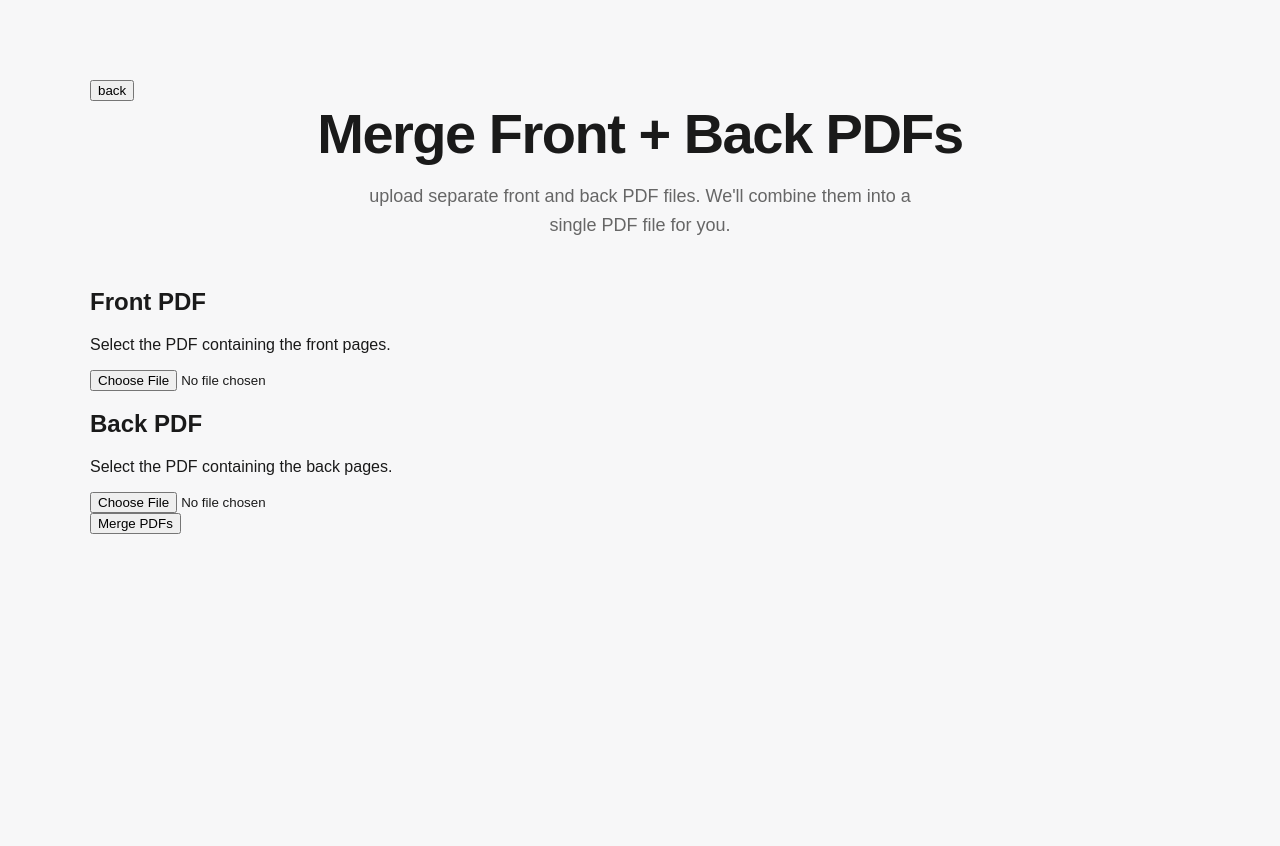
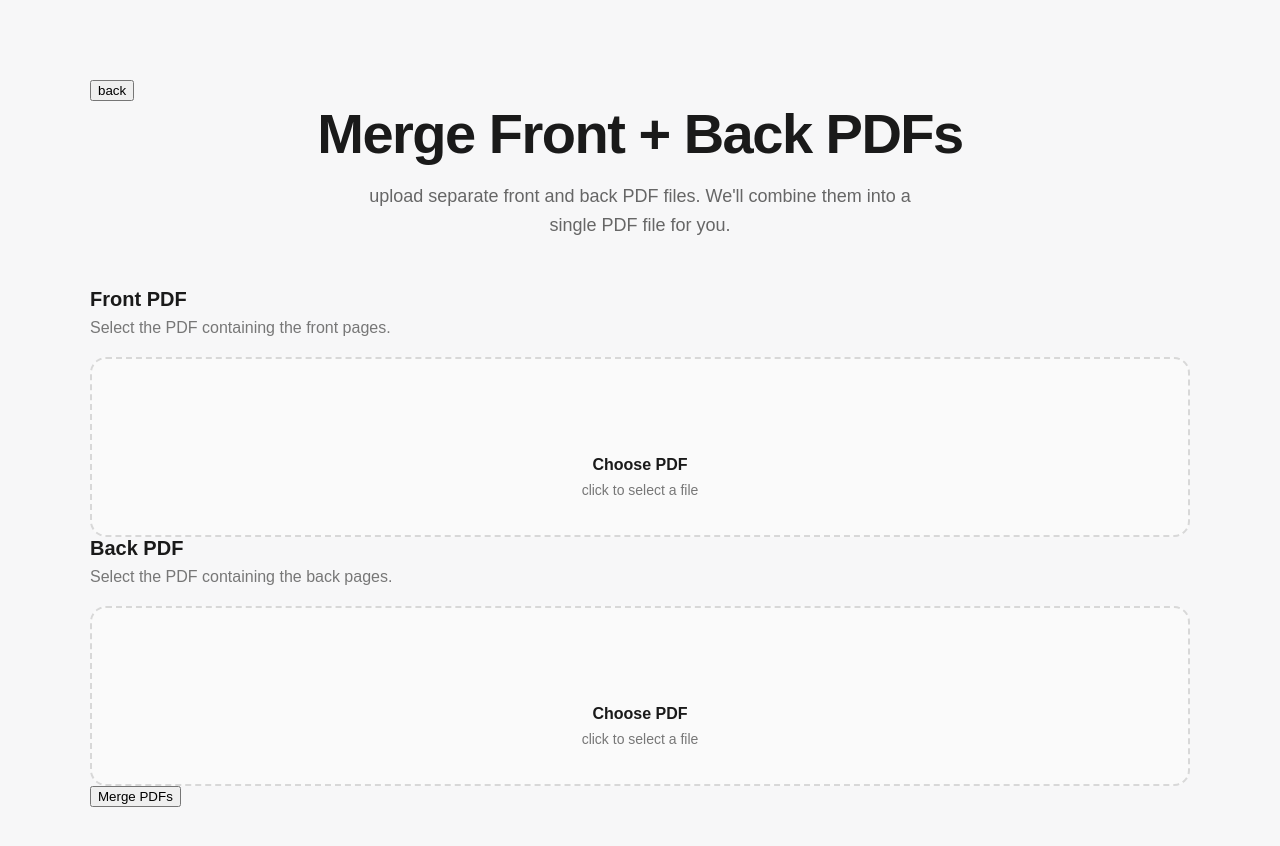
Before and after one commit to christiannoa/pdf-production-tools, a React (Vite) app: page / in a window 1280 px wide. Both pictures are taken after a click on the button "Merge PDFs". Shown: the top 846 px of the page. Before the commit the page ends 800 px from the top, so only its background shows below. Built offline with nearby package versions, Linux system fonts and the light colour scheme.

Commit message:
Improve PDF file upload interface

```diff
--- a/src/App.css
+++ b/src/App.css
@@ -157,3 +157,96 @@ Responsive Design
     grid-template-columns: 1fr;
   }
 }
+
+
+/*
+File upload
+*/
+
+.upload-card {
+  display: flex;
+  flex-direction: column;
+  gap: 20px;
+}
+
+.upload-card-header h2 {
+  margin: 0 0 8px;
+  font-size: 20px;
+}
+
+.upload-card-header p {
+  margin: 0;
+  color: #777;
+}
+
+/* Custom file upload area */
+.file-dropzone {
+  min-height: 180px;
+
+  display: flex;
+  flex-direction: column;
+  align-items: center;
+  justify-content: center;
+
+  gap: 8px;
+
+  padding: 32px;
+
+  border: 2px dashed #d8d8d8;
+  border-radius: 16px;
+
+  background: #fafafa;
+
+  cursor: pointer;
+
+  transition:
+    border-color 0.2s ease,
+    background-color 0.2s ease;
+
+.file-dropzone:hover {
+  border-color: #999;
+  background: f6f6f6;
+}
+
+.upload-icon {
+  width: 44px;
+  height: 44px;
+
+  display: flex;
+  align-items: center;
+  justify-content: center;
+
+  margin-bottom: 8px;
+
+  border-radius: 12px;
+
+  background: f0f0ff;
+
+  font-size: 22px;
+  font-weight: 600;
+}
+
+.upload-title {
+  font-weight: 600;
+}
+.file-name {
+  max-width: 100%;
+
+  overflow: hidden;
+  text-overflow: ellipsis;
+  white-space: nowrap;
+
+  font-weight: 600;
+}
+
+.file-action {
+  color: #777;
+  font-size: 14px;
+}
+
+.file-input {
+  display: none;
+}
+
+
+}
--- a/src/App.tsx
+++ b/src/App.tsx
@@ -218,6 +218,7 @@ async function handleMerge() {
             type="button"
             onClick={() => setActiveTool('home')}
             >
+              back
             </button>
 
             <header className="app-header">
@@ -225,7 +226,7 @@ async function handleMerge() {
                 <h1>Split PDF</h1>
 
                 <p>
-                  upload. a multi-page PDF and
+                  Upload a multi-page PDF and
                   split each page into it's own individual PDF file.
                 </p>
             </header>
--- a/src/components/FileUpload.tsx
+++ b/src/components/FileUpload.tsx
@@ -16,13 +16,43 @@ function FileUpload({
     return (
         <div className="upload-card">
 
+
+        <div className="upload-card-header">
             <h2>{label}</h2>
+            <p>{description}</p>
+        </div>
 
-            <p>{description}</p>
+        <label className="file-dropzone">
+            <div className="upload-icon">
+            </div>
+
+            {file ? (
+            <>
+                <span className="file-name">
+                    {file.name}
+                </span>
+
+                <span className="file-action">
+                    Click to replace file
+                </span>
+            </>
+            ) : (
+            <>
+                <span className="upload-title">
+                    Choose PDF
+                </span>
+
+                <span className="file-action">
+                    click to select a file
+                </span>
+            </>
+
+            )}
 
             <input
+                className="file-input"
+
                 type="file"
-
                 accept="application/pdf"
 
                 onChange={(event) => {
@@ -34,12 +64,7 @@ function FileUpload({
                 }}
             />
 
-        {file && (
-            <p className="selected-file">
-                selected: {file.name}
-            </p>
-        )}
-
+        </label>
         </div>
     )
 }
```
